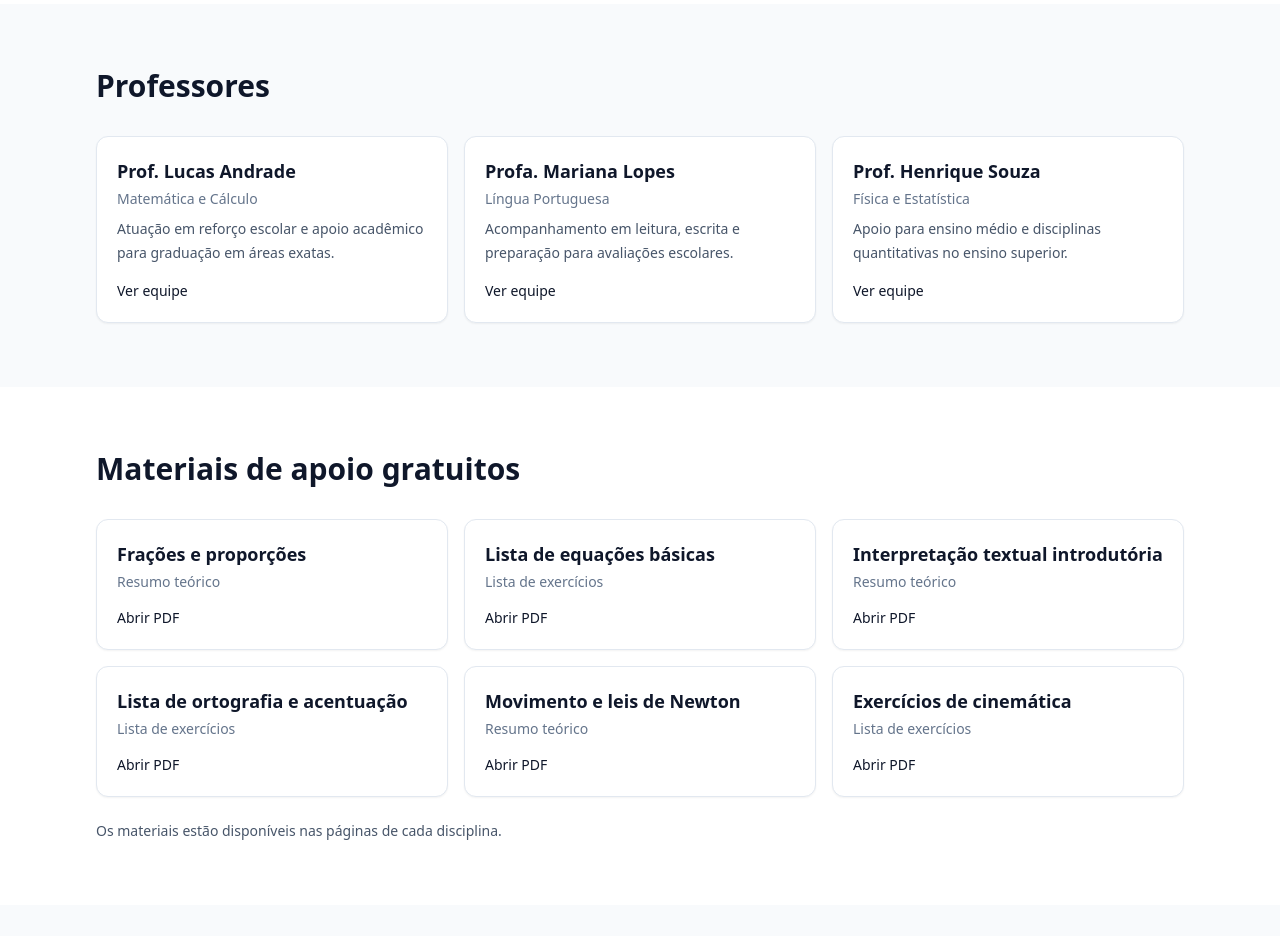
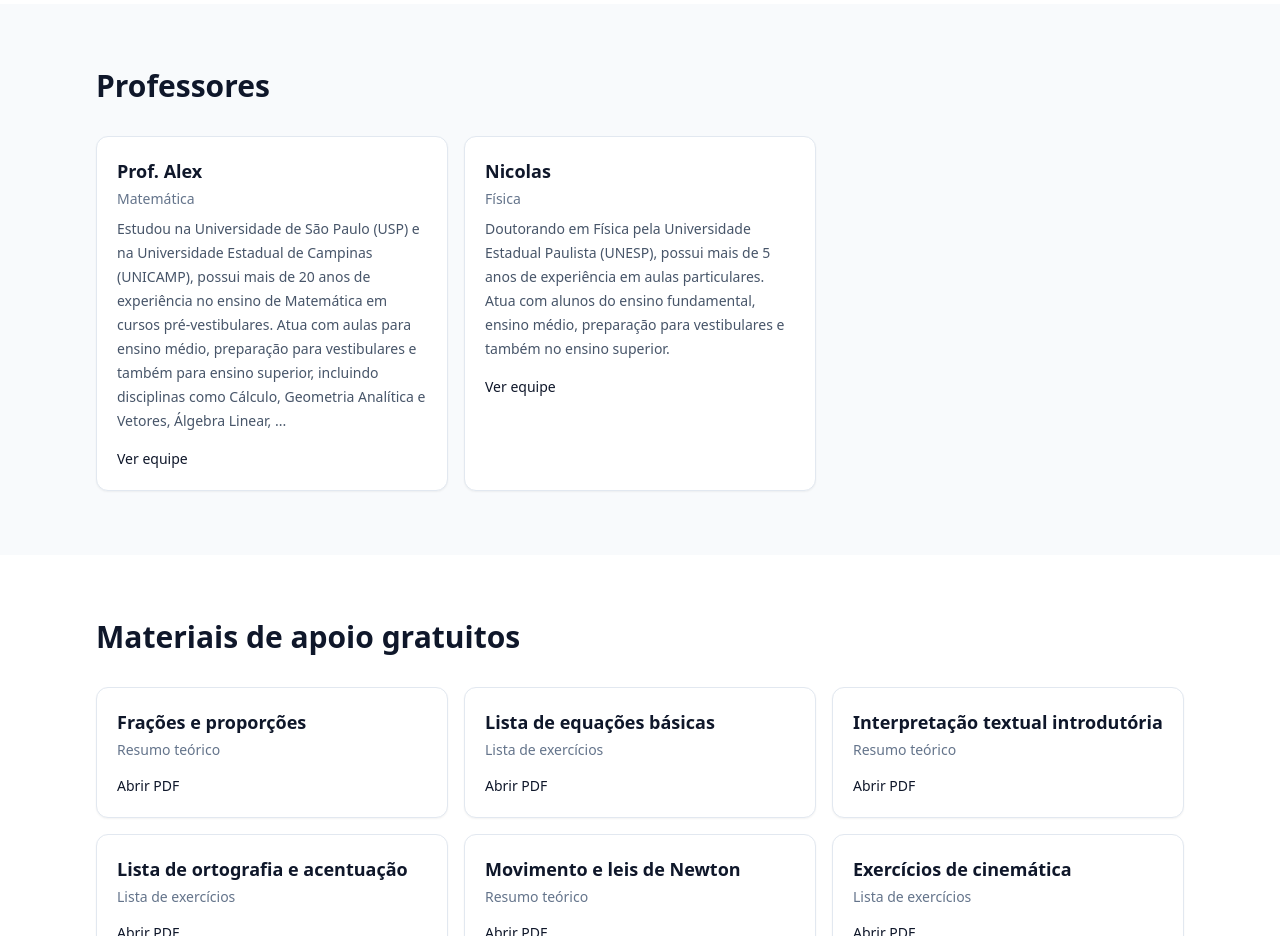
Before and after one commit to esfera-instituto/esfera-site, a Next.js app: page / in a window 1280 px wide. Shown: the part 2160-3096 px from the top of the page. Built offline with nearby package versions, Linux system fonts and the light colour scheme.

Commit message:
atualiza professores reais do ESFERA

```diff
--- a/data/professores.ts
+++ b/data/professores.ts
@@ -1,22 +1,16 @@
-import { Professor } from "@/lib/types";
-
 export const professores: Professor[] = [
   {
     id: "p1",
-    nome: "Prof. Lucas Andrade",
-    area: "Matemática e Cálculo",
-    descricao: "Atuação em reforço escolar e apoio acadêmico para graduação em áreas exatas."
+    nome: "Prof. Alex",
+    area: "Matemática",
+    descricao:
+      "Estudou na Universidade de São Paulo (USP) e na Universidade Estadual de Campinas (UNICAMP), possui mais de 20 anos de experiência no ensino de Matemática em cursos pré-vestibulares. Atua com aulas para ensino médio, preparação para vestibulares e também para ensino superior, incluindo disciplinas como Cálculo, Geometria Analítica e Vetores, Álgebra Linear, ..."
   },
   {
     id: "p2",
-    nome: "Profa. Mariana Lopes",
-    area: "Língua Portuguesa",
-    descricao: "Acompanhamento em leitura, escrita e preparação para avaliações escolares."
-  },
-  {
-    id: "p3",
-    nome: "Prof. Henrique Souza",
-    area: "Física e Estatística",
-    descricao: "Apoio para ensino médio e disciplinas quantitativas no ensino superior."
+    nome: "Nicolas",
+    area: "Física",
+    descricao:
+      "Doutorando em Física pela Universidade Estadual Paulista (UNESP), possui mais de 5 anos de experiência em aulas particulares. Atua com alunos do ensino fundamental, ensino médio, preparação para vestibulares e também no ensino superior."
   }
 ];
```
Also changed, not shown: public/professores/alex.jpg (added), public/professores/nicolas.png (added).
